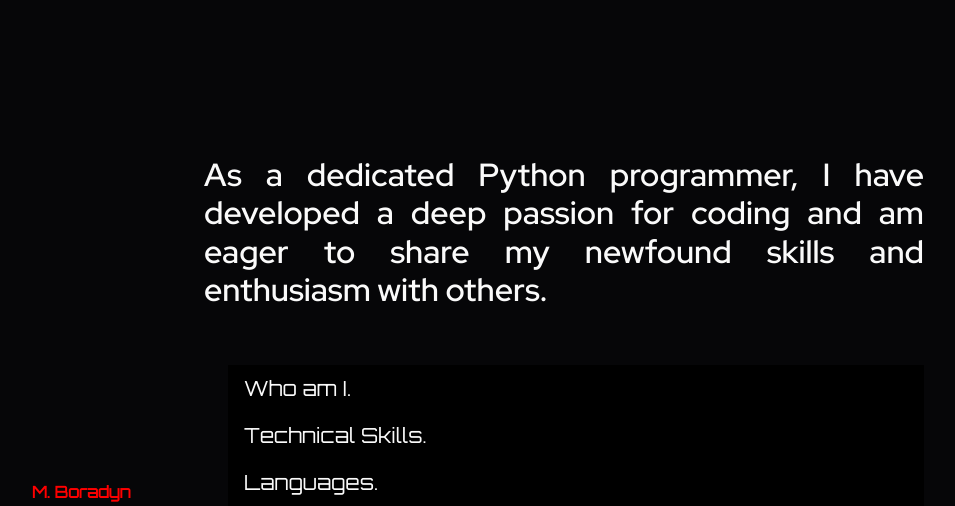
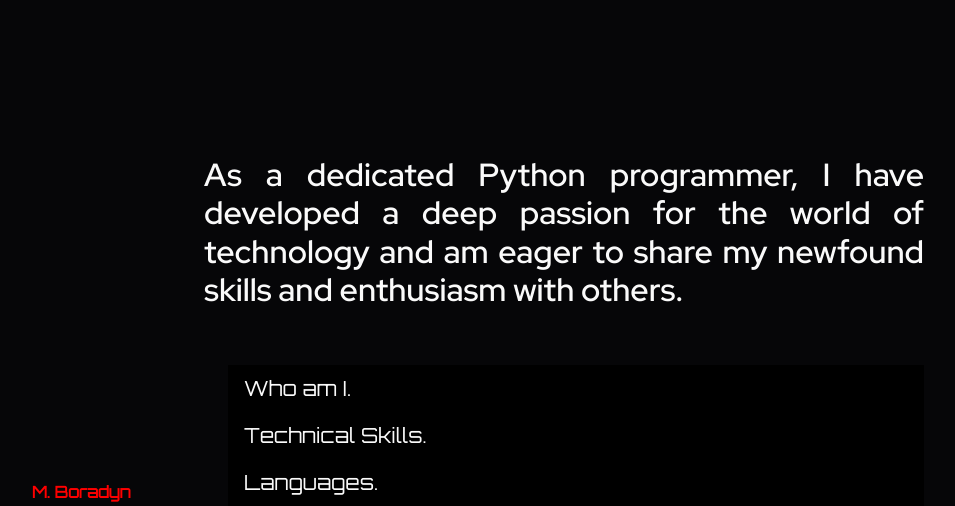
Before and after one commit to Veluthil/Portfolio-Project, a Flask app: page /about in a window 1280 px wide. Shown: the part 216-722 px from the top of the page, without its empty margins (88-1043 px from the left). Run offline with Flask 2, Linux system fonts and the light colour scheme; some libraries are stand-ins or nearby versions.

Commit message:
Update about.html

```diff
--- a/templates/about.html
+++ b/templates/about.html
@@ -9,7 +9,7 @@
 <div class="container main">
     <div class="row">
         <div class="col-lg-8 col-md-10 mx-auto">
-            <h2 class="subtitle">As a dedicated Python programmer, I have developed a deep passion for coding
+            <h2 class="subtitle">As a dedicated Python programmer, I have developed a deep passion for the world of technology
                 and am eager to share my newfound skills and enthusiasm with others.</h2>
             <br>
             <li class="nav-item stack">
```
